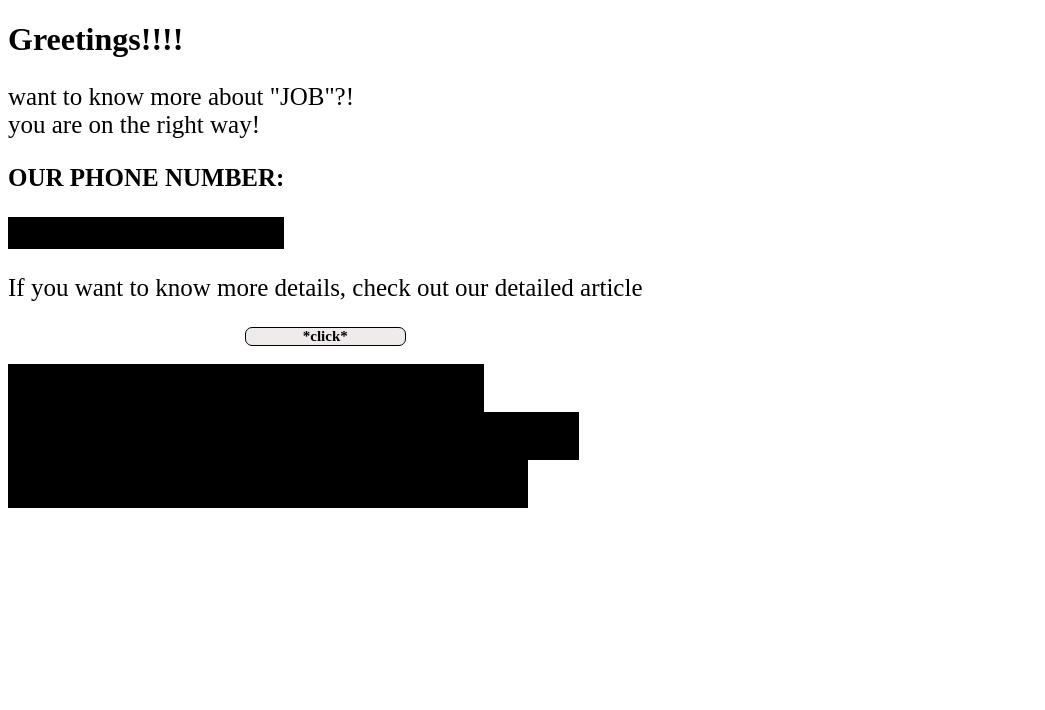
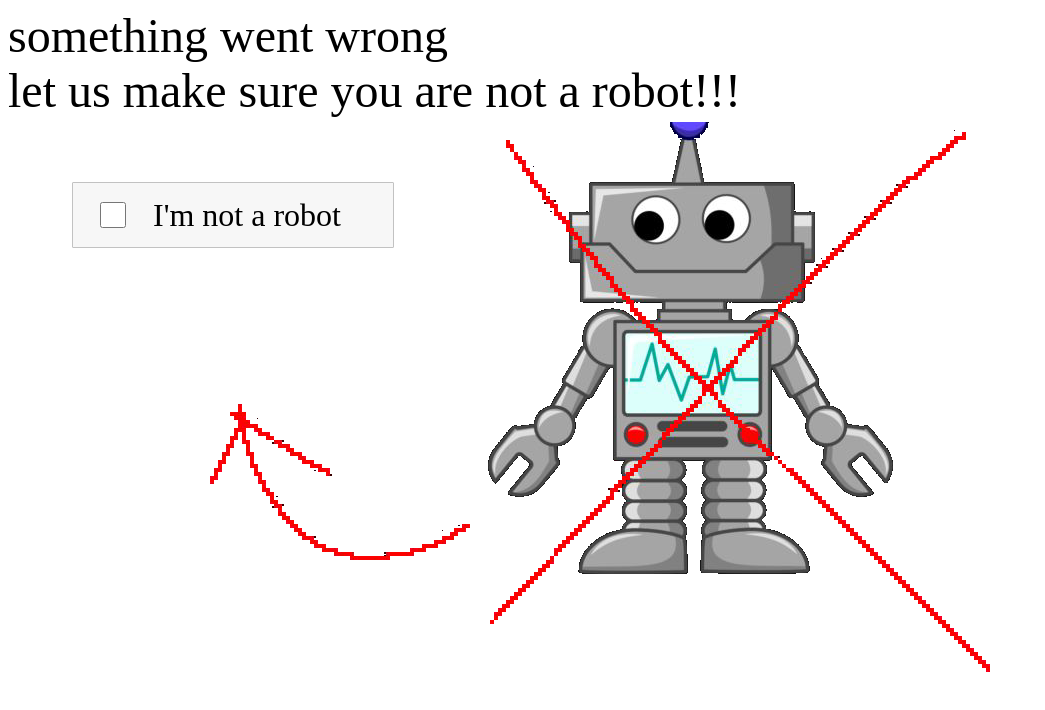
Before and after one commit to Largogus/Largogus, a plain HTML site: page index.html in a window 1280 px wide. Shown: the whole page, without its empty margins (0-1045 px from the left). Drawn offline with Linux system fonts and the light colour scheme.

Commit message:
Тестовая версия новой части арга по n4u

```diff
--- a/index.html
+++ b/index.html
@@ -3,33 +3,30 @@
 <head>
     <meta charset="UTF-8">
     <meta name="viewport" content="width=device-width, initial-scale=1.0">
+    <title>Test</title>                  <!-- Мне кажется тебе сюда не надо-->
     <link rel="stylesheet" href="style.css">
-    <link rel="icon" href="papa.jpg" type="image/jpg">
-    <title>JOB</title>
+    <link rel="icon" href="papa.jpg">
 </head>
 <body>
-    <div>
-        <h1 class="header-text">Greetings!!!!</h1>
+    <div id="text-place">
+        <span>something went wrong</span>
+        <br>
+        <span>let us make sure you are not a robot!!!</span>
+    </div>
+                                                            <!-- Я же сказал, куда это мы лезем? -->
+    <div id="captcha">
+        <input type="checkbox" id="captcha-checkbox">
+        <label id="captcha-label">I'm not a robot</label>
     </div>
 
-    <div class="text-1">
-        <p>want to know more about "JOB"?!<br>you are on the right way!</p>
+    <div id='photo-div'>
+        <picture>
+            <source srcset="robot_kent_mb.png" type="image/png" media="(max-width:426px)">
+            <img src="robot_kent_pc.png" id="photo">
+        </picture>
     </div>
 
-    <div id="text-phone">
-        <p><b>OUR PHONE NUMBER:</b></p>
-        <div id='blur-phone'>
-        </div>
-    </div>
-
-    <div class="buttons">
-        <p>If you want to know more details, check out our detailed article</p>
-        <a href="Choose a Job!!!11!!!!.ppt" download id="button-click"><b>*click*</b></a>
-        <br>
-        <div class="black-div" id="div-1"></div>
-        <div class="black-div" id="div-2"></div>
-        <div class="black-div" id="div-3"></div>
-    </div>
-
+    <script src="script.js"></script>
+                        <!-- А я предупреждал, жди докс -->
 </body>
 </html>
--- /dev/null
+++ b/script.js
@@ -0,0 +1,9 @@
+const button = document.getElementById('captcha-checkbox');
+
+button.addEventListener('change', function() {
+    setTimeout(function() {
+        if (button.checked) {
+            alert("Спасибо что помогаете");
+        }
+    }, 100)
+});
--- a/style.css
+++ b/style.css
@@ -1,49 +1,78 @@
-p {
-    font-size: 25px;
+#text-place {               /* Bro, zachem tebe css fail? */
+    font-size: 3em;
 }
 
-#text-phone {
-    width: fit-content;
+#captcha {
+    background-color: #f7f7f7;
+    width: 25vw;
+    height: 5vw;
+    border-radius: 1px;
+    border: 1px solid #c2c2c2;
+    display: flex;
+    justify-content: flex-start;
+    align-items: center;
+    margin: 5vw;
 }
 
-#blur-phone {
-    display: flex;
-    width: 100%;
-    height: 4vh;
-    justify-content: flex-start;
-    background-color: black;
+#captcha-checkbox {
+    width: 25%;
+    height: 40%;
+    margin: 0;
 }
 
-.buttons {
-    width: fit-content;
+#captcha-label{
+    font-size: 2rem;
 }
 
-#button-click {
+#photo-div {
     display: flex;
-    margin: auto;
-    width: 25%;
-    font-size: 15px;
-    background-color: #f0ebeb;
-    color: black;
-    border: 1px black solid;
-    border-radius: 7px;
-    justify-content: center;
-    text-decoration: none;
+    position: relative;
+    margin-left: 15%;
+    margin-top: -15%;
 }
 
-.black-div {
-    background-color: black;
-    height: 6vh;
+#photo {
+    max-width: 100%;
+    height: auto;
+    object-fit: cover;
+    position: absolute;
 }
 
-#div-1 {
-    width: 75%;
+@media (max-width: 1002px) {
+    #text-place {
+        font-size: 2em;
+    }
+
+    #captcha {
+        width: 30vw;
+        height: 8vw;
+    }
+
+    #captcha-label{
+        font-size: 1em;
+    }
 }
 
-#div-2 {
-    width: 90%;
+@media (max-width: 426px) {
+    #text-place {
+        font-size: 1em;
+    }
+
+    #captcha {
+        width: 40vw;
+        height: 10vw;
+    }
+
+    #captcha-label{
+        font-size: 1rem;
+    }
+
+    #photo-div {
+        display: flex;
+        position: relative;
+        margin-left: 0;
+        margin-top: 0;
+    }
 }
 
-#div-3 {
-    width: 82%;
-}
+                /* Zdi Doks */
```
Also changed, not shown: button.jpg (deleted), robot_kent_mb.png (added), robot_kent_pc.png (added).
